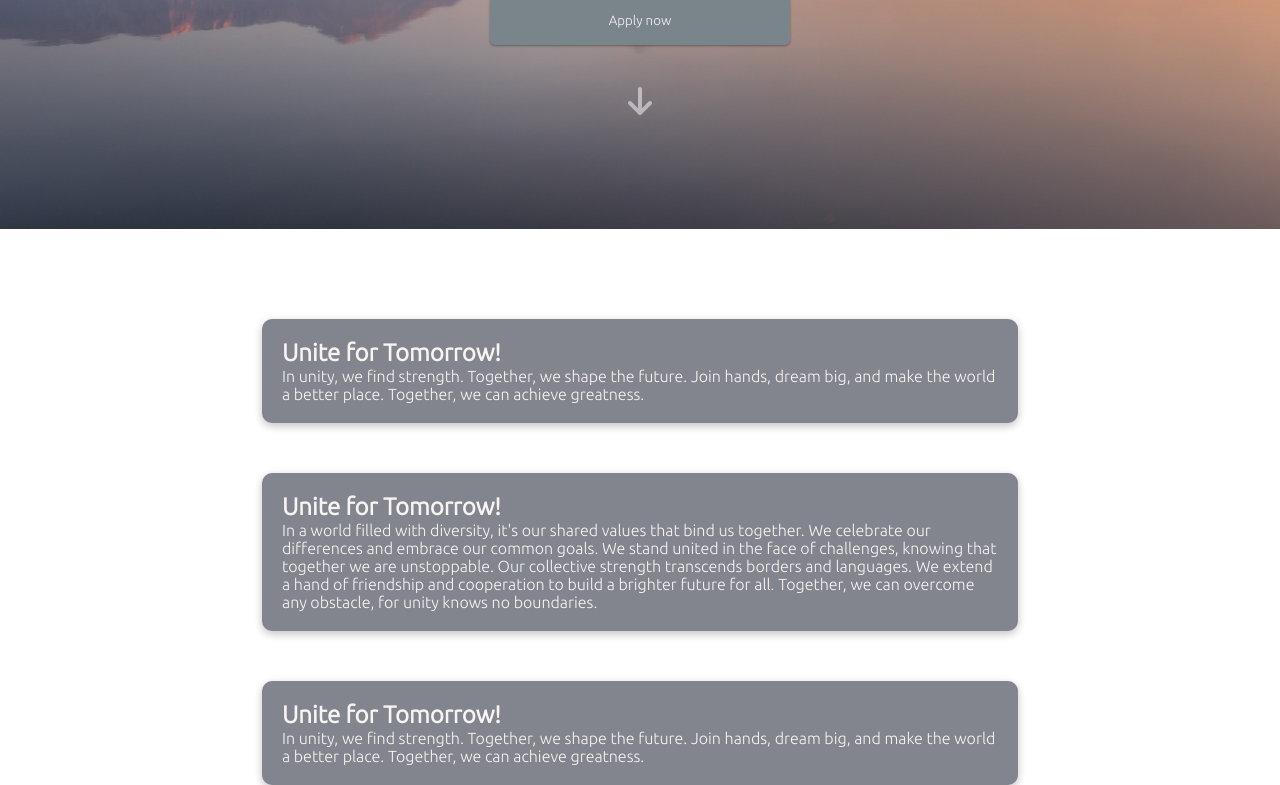
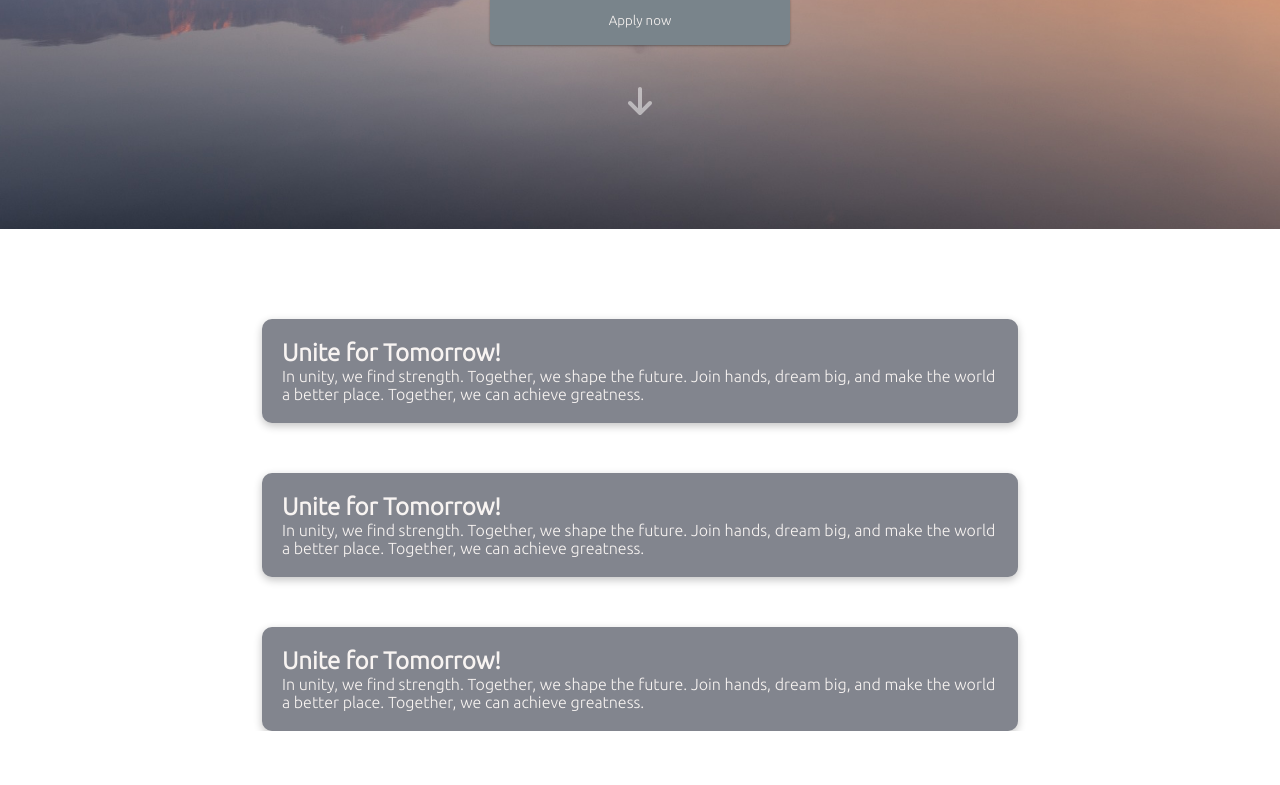
Before and after one commit to LensedStar/visacommers, a React (Create React App) app: page / in a window 1280 px wide. Shown: the part 579-1364 px from the top of the page. After the commit the page ends 1310 px from the top, so only its background shows below. Built offline with nearby package versions, Linux system fonts and the light colour scheme.

Commit message:
FIX animation

```diff
--- a/src/Components/MainPage/About/MainAbout.jsx
+++ b/src/Components/MainPage/About/MainAbout.jsx
@@ -53,7 +53,7 @@ const {t} = useTranslation();
             >
                 <h2>{t("mock.title")}</h2>
                 <p>
-                    {t("mock.description-long")}
+                    {t("mock.description-short")}
                 </p>
             </motion.div>
 
```
